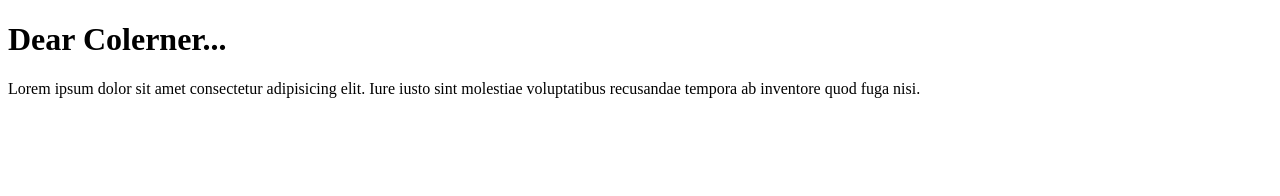
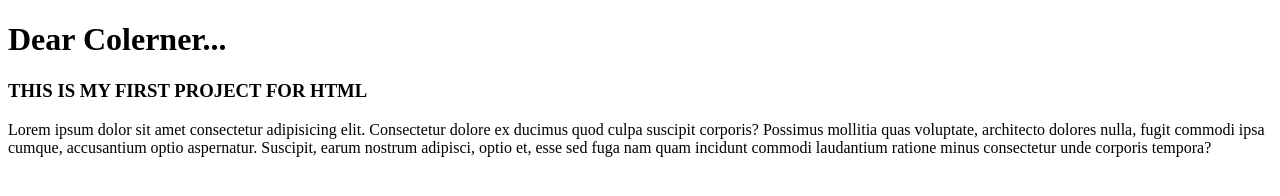
Before and after one commit to RaFiuLRaZu/Firstproject.github.io, a plain HTML site: page index.html in a window 1280 px wide. Drawn offline with Linux system fonts and the light colour scheme.

Commit message:
version.001
start now

```diff
--- a/index.html
+++ b/index.html
@@ -6,7 +6,8 @@
 </head>
 <body>
     <h1>Dear Colerner...</h1>
-    <p>Lorem ipsum dolor sit amet consectetur adipisicing elit. Iure iusto sint molestiae voluptatibus recusandae tempora ab inventore quod fuga nisi.</p>
+    <h3>THIS IS MY FIRST PROJECT FOR HTML</h3>
+    <p>Lorem ipsum dolor sit amet consectetur adipisicing elit. Consectetur dolore ex ducimus quod culpa suscipit corporis? Possimus mollitia quas voluptate, architecto dolores nulla, fugit commodi ipsa cumque, accusantium optio aspernatur. Suscipit, earum nostrum adipisci, optio et, esse sed fuga nam quam incidunt commodi laudantium ratione minus consectetur unde corporis tempora?</p>
 
 </body>
 </html>
```
